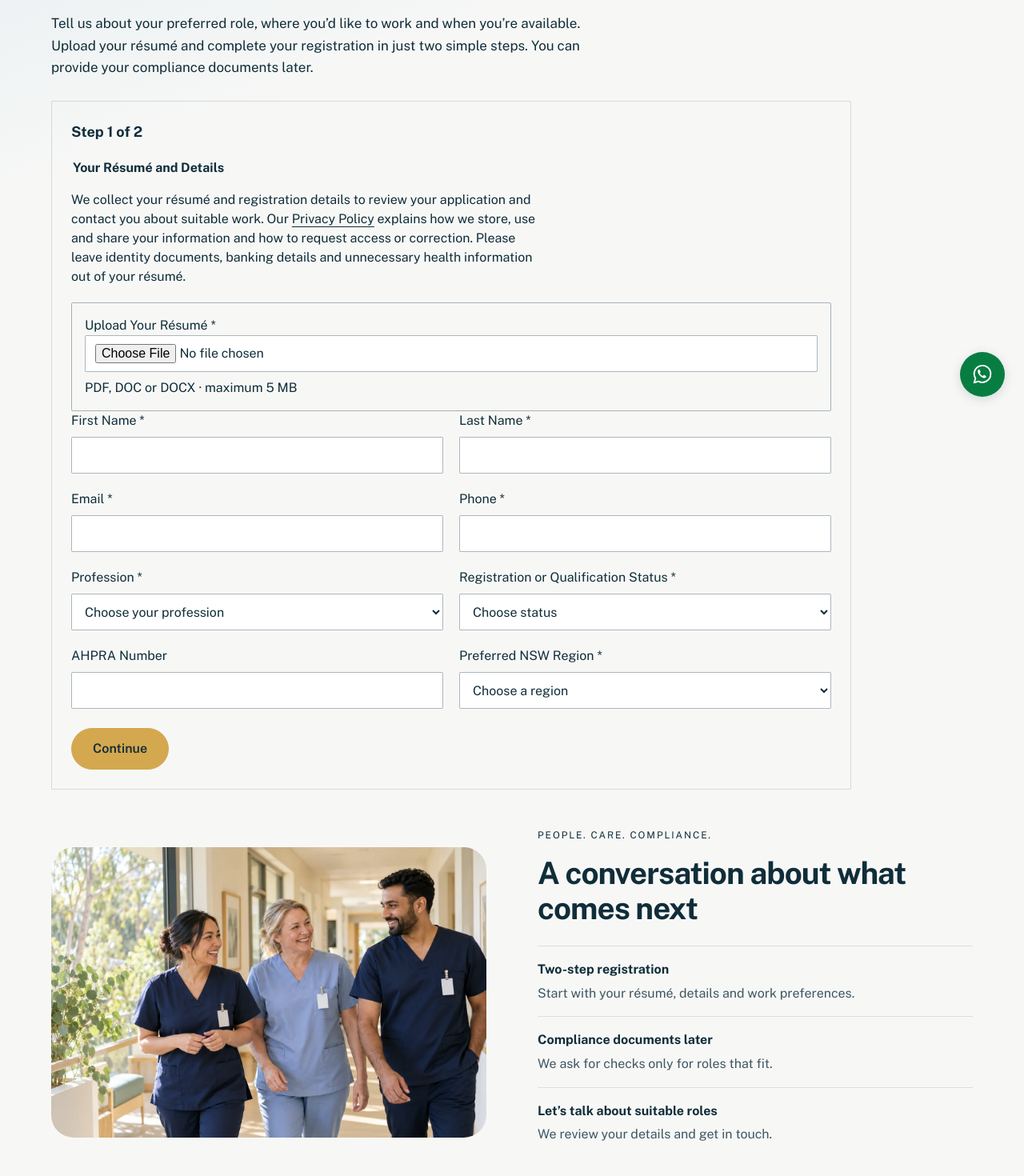
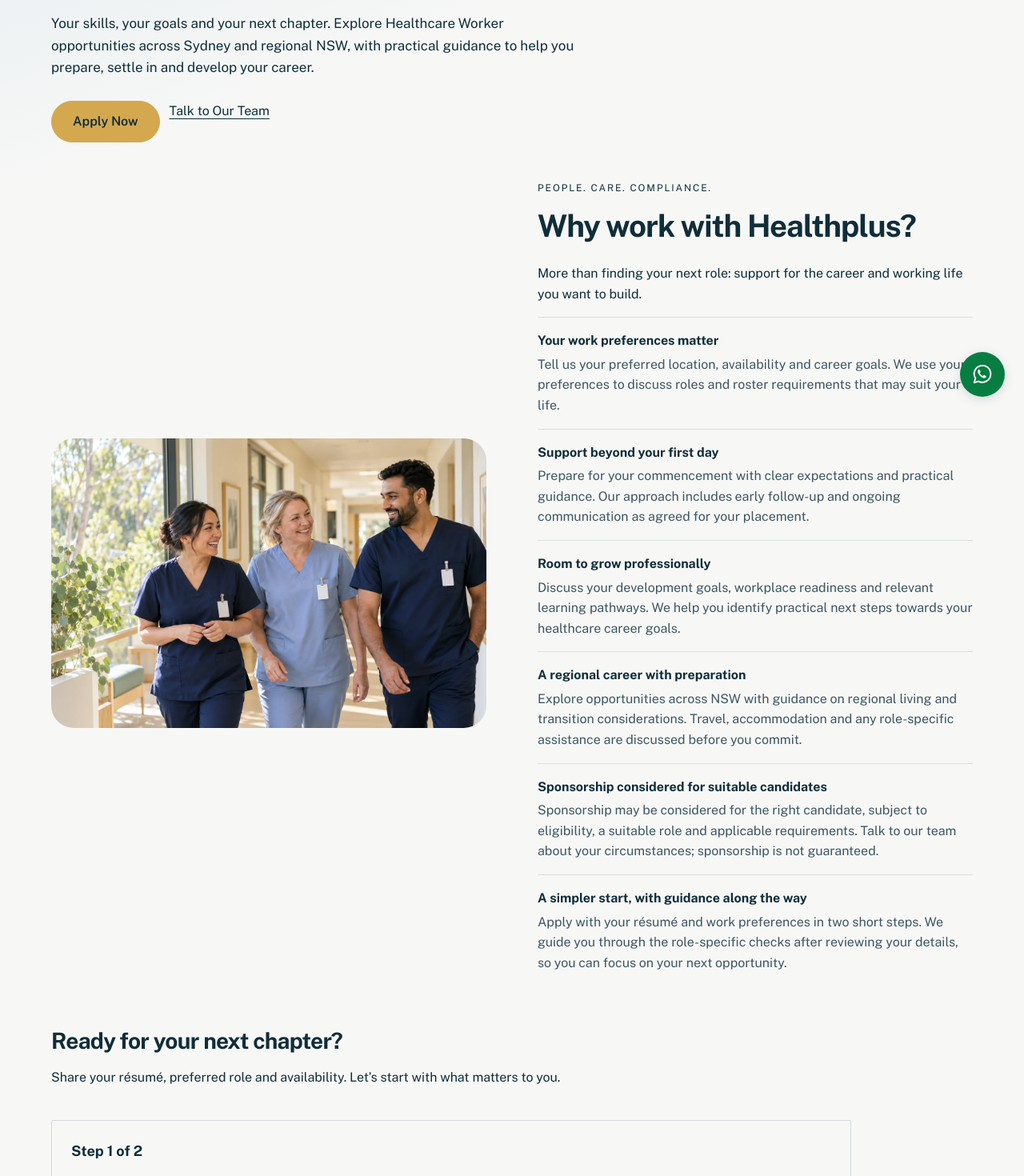
Before and after one commit to wgsaus-dotcom/Healthplus, a Next.js app: page /work-with-us in a window 1280 px wide. Shown: the part 280-1750 px from the top of the page at 80% size. Built offline with nearby package versions, Linux system fonts and the light colour scheme.

Commit message:
Strengthen worker benefits and career support messaging

```diff
--- a/app/work-with-us/page.tsx
+++ b/app/work-with-us/page.tsx
@@ -12,6 +12,8 @@ export const metadata = pageMetadata("/work-with-us");
 const questions = [
   ["Do I need documents to register?", "Upload your résumé when you register. We accept PDF, DOC or DOCX files up to 5 MB. No compliance documents are needed at this stage. We ask for registration and role-specific checks after reviewing your details. Please do not send identity, banking, police-check or health information with your first details."],
   ["Can I tell you where I want to work?", "Yes. Choose your preferred region in the form and tell us your availability. We discuss opportunities in Sydney and regional NSW. Regional work is planned for each engagement; listing a region does not mean a vacancy is open."],
+  ["Can I discuss sponsorship?", "Yes. Sponsorship may be considered for suitable candidates where an eligible role and applicable requirements align. Register your interest and discuss your circumstances with our team. An application does not guarantee sponsorship."],
+  ["Is travel or accommodation included?", "Arrangements vary by role and location. We discuss travel, accommodation and any available assistance for the specific opportunity before you commit."],
   ["What happens after I register?", "We review your details and contact you about roles that may suit you. We then discuss the documents and checks needed for a suitable role."],
   ["Which roles can I register for?", "Registered nurses, enrolled nurses, doctors, assistants in nursing, support workers and allied health professionals. Support workers provide community support, not NDIS."],
 ] as const;
@@ -22,16 +24,21 @@ export default async function WorkWithUsPage({ searchParams }: { searchParams?:
   const rawRegion = Array.isArray(params.region) ? params.region[0] : params.region;
   const initialRegion = regions.find(region => region.slug === rawRegion)?.name ?? (rawRegion === "sydney" ? "Sydney metropolitan area" : "");
   return <main className="hpi-inner worker-page"><PageSeo path="/work-with-us" />
-    <PageIntro title="Start Your Next Chapter in Healthcare Across NSW.">Tell us about your preferred role, where you’d like to work and when you’re available. Upload your résumé and complete your registration in just two simple steps. You can provide your compliance documents later.</PageIntro>
-    <div className="inner-form" id="apply"><WorkerApplicationForm initialRole={initialRole} initialRegion={initialRegion} /></div>
+    <PageIntro title="Build Your Healthcare Career with Healthplus.">Your skills, your goals and your next chapter. Explore Healthcare Worker opportunities across Sydney and regional NSW, with practical guidance to help you prepare, settle in and develop your career.</PageIntro>
+    <div className="inner-actions"><a className="hpi-action" href="#apply">Apply Now</a><a className="inner-link" href="https://wa.me/61411459755">Talk to Our Team</a></div>
     <section className="worker-feature" aria-labelledby="worker-feature-heading">
       <img src="/assets/hpi-happy-healthcare-team.webp" alt="Illustrative image of healthcare colleagues sharing a relaxed moment at work" width="1536" height="1024" loading="lazy" />
-      <div><p className="worker-eyebrow">PEOPLE. CARE. COMPLIANCE.</p><h2 id="worker-feature-heading">A conversation about what comes next</h2><dl>
-        <div><dt>Two-step registration</dt><dd>Start with your résumé, details and work preferences.</dd></div>
-        <div><dt>Compliance documents later</dt><dd>We ask for checks only for roles that fit.</dd></div>
-        <div><dt>Let’s talk about suitable roles</dt><dd>We review your details and get in touch.</dd></div>
+      <div><p className="worker-eyebrow">PEOPLE. CARE. COMPLIANCE.</p><h2 id="worker-feature-heading">Why work with Healthplus?</h2><p>More than finding your next role: support for the career and working life you want to build.</p><dl>
+        <div><dt>Your work preferences matter</dt><dd>Tell us your preferred location, availability and career goals. We use your preferences to discuss roles and roster requirements that may suit your life.</dd></div>
+        <div><dt>Support beyond your first day</dt><dd>Prepare for your commencement with clear expectations and practical guidance. Our approach includes early follow-up and ongoing communication as agreed for your placement.</dd></div>
+        <div><dt>Room to grow professionally</dt><dd>Discuss your development goals, workplace readiness and relevant learning pathways. We help you identify practical next steps towards your healthcare career goals.</dd></div>
+        <div><dt>A regional career with preparation</dt><dd>Explore opportunities across NSW with guidance on regional living and transition considerations. Travel, accommodation and any role-specific assistance are discussed before you commit.</dd></div>
+        <div><dt>Sponsorship considered for suitable candidates</dt><dd>Sponsorship may be considered for the right candidate, subject to eligibility, a suitable role and applicable requirements. Talk to our team about your circumstances; sponsorship is not guaranteed.</dd></div>
+        <div><dt>A simpler start, with guidance along the way</dt><dd>Apply with your résumé and work preferences in two short steps. We guide you through the role-specific checks after reviewing your details, so you can focus on your next opportunity.</dd></div>
       </dl></div>
     </section>
+    <section className="inner-block" aria-labelledby="worker-apply-heading"><h2 id="worker-apply-heading">Ready for your next chapter?</h2><p>Share your résumé, preferred role and availability. Let’s start with what matters to you.</p></section>
+    <div className="inner-form" id="apply"><WorkerApplicationForm initialRole={initialRole} initialRegion={initialRegion} /></div>
     <section className="inner-block worker-regions" aria-labelledby="worker-regions-heading">
       <h2 id="worker-regions-heading">Which Location Would You Prefer to Work In?</h2>
       <p>Explore healthcare opportunities across metropolitan and regional NSW.</p>
```
